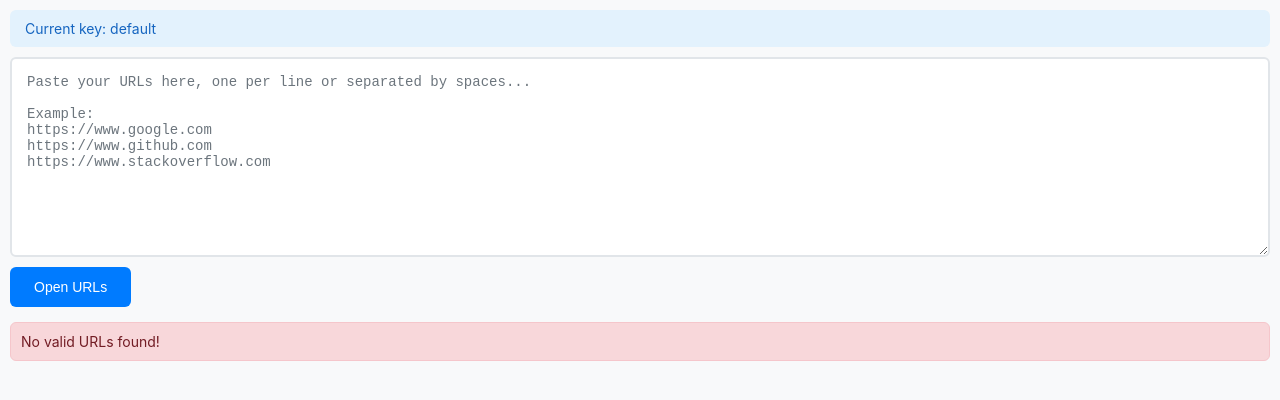
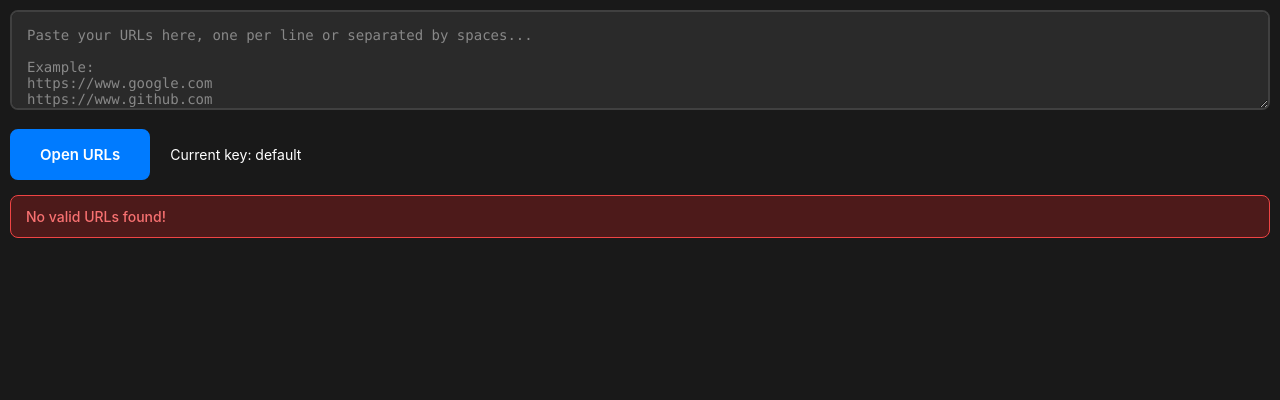
Before and after one commit to maslaknikolai/notion-embaddable, a plain HTML site: page index.html in a window 1280 px wide. Both pictures are taken after a click on the button "Open URLs". Drawn offline with Linux system fonts and the light colour scheme.

Commit message:
Refactor styles and layout for improved UI/UX in index.html

```diff
--- a/index.html
+++ b/index.html
@@ -13,7 +13,7 @@
 
         body {
             font-family: -apple-system, BlinkMacSystemFont, 'Segoe UI', Roboto, sans-serif;
-            background-color: #f8f9fa;
+            background-color: #191919;
             min-height: 100vh;
         }
 
@@ -22,41 +22,40 @@
         }
 
         h1 {
-            color: #333;
+            color: #ffffff;
             margin-bottom: 20px;
             font-size: 24px;
             font-weight: 600;
         }
 
         .key-info {
-            background: #e3f2fd;
-            padding: 10px 15px;
-            border-radius: 6px;
-            margin-bottom: 10px;
             font-size: 14px;
-            color: #1565c0;
+            color: #ffffff;
         }
 
         textarea {
             width: 100%;
-            min-height: 200px;
+            min-height: 100px;
             padding: 15px;
-            border: 2px solid #e1e5e9;
-            border-radius: 6px;
-            margin-bottom: 6px;
+            border: 2px solid #404040;
+            border-radius: 8px;
+            margin-bottom: 15px;
             font-size: 14px;
-            font-family: monospace;
+            font-family: 'SF Mono', Monaco, 'Cascadia Code', 'Roboto Mono', Consolas, 'Courier New', monospace;
             resize: vertical;
             outline: none;
-            transition: border-color 0.2s;
+            transition: all 0.2s ease;
+            background-color: #2a2a2a;
+            color: #ffffff;
         }
 
         textarea:focus {
             border-color: #007bff;
+            box-shadow: 0 0 0 3px rgba(0, 123, 255, 0.1);
         }
 
         textarea::placeholder {
-            color: #6c757d;
+            color: #888888;
         }
 
         .button-group {
@@ -66,13 +65,14 @@
         }
 
         button {
-            padding: 12px 24px;
-            border: none;
-            border-radius: 6px;
-            font-size: 14px;
-            font-weight: 500;
+            padding: 14px 28px;
+            border: 2px solid #007bff;
+            border-radius: 8px;
+            font-size: 15px;
+            font-weight: 600;
             cursor: pointer;
-            transition: all 0.2s;
+            transition: all 0.2s ease;
+            font-family: inherit;
         }
 
         .btn-primary {
@@ -82,6 +82,14 @@
 
         .btn-primary:hover {
             background-color: #0056b3;
+            border-color: #0056b3;
+            transform: translateY(-1px);
+            box-shadow: 0 4px 12px rgba(0, 123, 255, 0.3);
+        }
+
+        .btn-primary:active {
+            transform: translateY(0);
+            box-shadow: 0 2px 6px rgba(0, 123, 255, 0.2);
         }
 
         .btn-secondary {
@@ -95,37 +103,40 @@
 
         .status {
             margin-top: 15px;
-            padding: 10px;
-            border-radius: 6px;
+            padding: 12px 15px;
+            border-radius: 8px;
             font-size: 14px;
             display: none;
+            font-weight: 500;
         }
 
         .status.success {
-            background-color: #d4edda;
-            color: #155724;
-            border: 1px solid #c3e6cb;
+            background-color: #1a4d3a;
+            color: #4ade80;
+            border: 1px solid #22c55e;
         }
 
         .status.error {
-            background-color: #f8d7da;
-            color: #721c24;
-            border: 1px solid #f5c6cb;
+            background-color: #4d1a1a;
+            color: #f87171;
+            border: 1px solid #ef4444;
         }
     </style>
 </head>
 <body>
     <div class="container">
-        <div class="key-info" id="keyInfo">
-            Current key: <span id="currentKey">default</span>
-        </div>
-
         <textarea
             id="urlTextarea"
             placeholder="Paste your URLs here, one per line or separated by spaces...&#10;&#10;Example:&#10;https://www.google.com&#10;https://www.github.com&#10;https://www.stackoverflow.com"
         ></textarea>
 
-        <button id="openBtn" class="btn-primary">Open URLs</button>
+        <div style="display: flex; align-items: center; gap: 20px;">
+            <button id="openBtn" class="btn-primary">Open URLs</button>
+
+            <div class="key-info" id="keyInfo">
+                Current key: <span id="currentKey">default</span>
+            </div>
+        </div>
 
         <div id="status" class="status"></div>
     </div>
```
